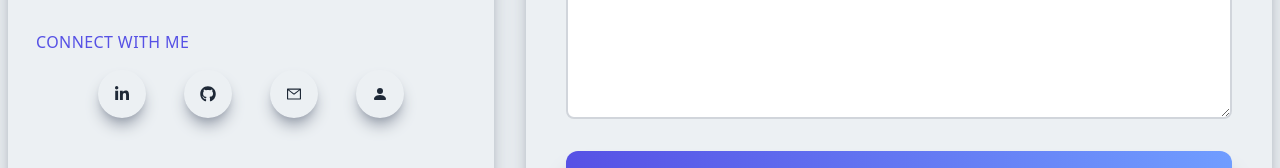
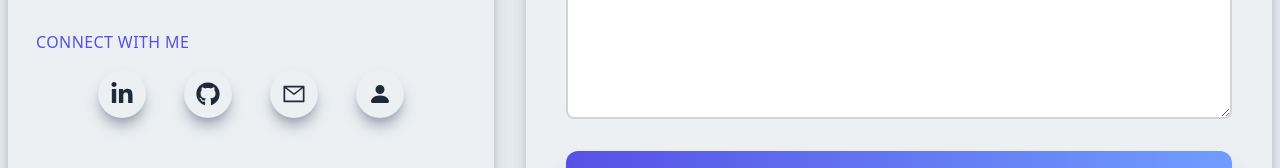
Before and after one commit to NMY0d4/MyPortefolio_nextJS, a Next.js app: page / in a window 1280 px wide. Shown: the part 3133-3301 px from the top of the page. Built offline with nearby package versions, Linux system fonts and the light colour scheme; no server answers.

Commit message:
add link

```diff
--- a/components/contact/Contact.jsx
+++ b/components/contact/Contact.jsx
@@ -42,7 +42,7 @@ function Contact() {
                   {socialLinks.map((icon) => (
                     <div
                       key={uuidv4()}
-                      className={`${socialIconClasses} p-4 m-icon-size`}
+                      className={`${socialIconClasses} p-2 b-icon-size`}
                     >
                       {icon}
                     </div>
--- a/components/ui/socialIcons.js
+++ b/components/ui/socialIcons.js
@@ -12,10 +12,10 @@ export const socialLinks = [
   <a href='https://github.com/NMY0d4' target='_blank'>
     <FaGithub />
   </a>,
-  <a href='/'>
+  <a href='mailto:greg.marini@hotmail.fr'>
     <AiOutlineMail />
   </a>,
-  <a href='/'>
+  <a href='/#about'>
     <BsFillPersonFill />
   </a>,
 ];
```
